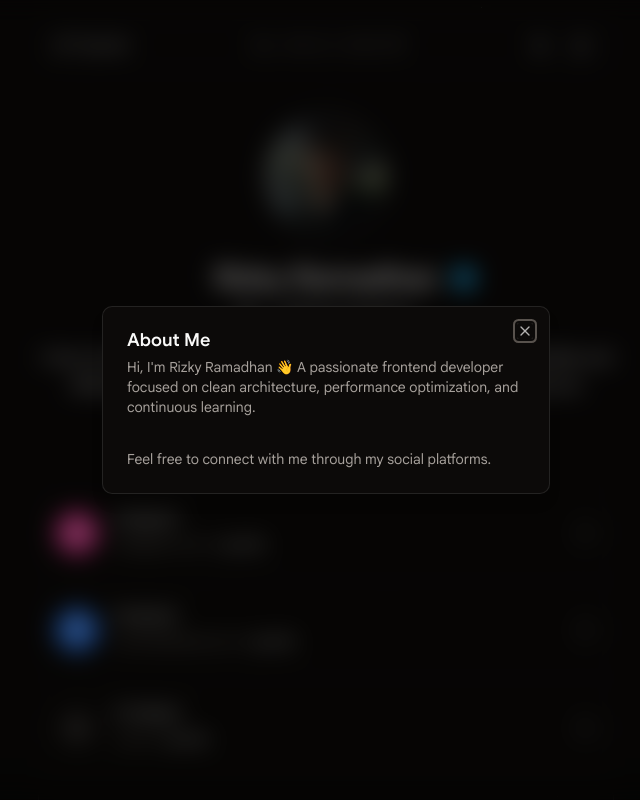
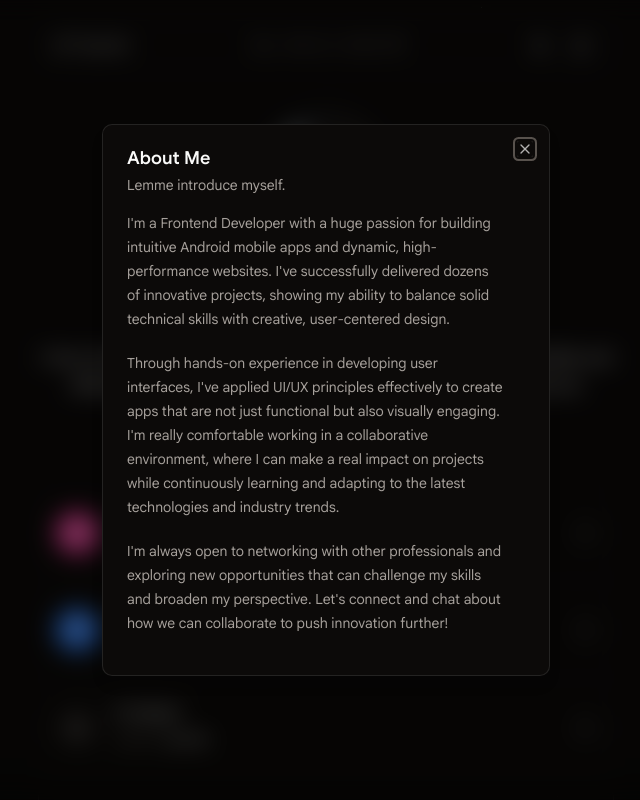
Before and after one commit to ryzmdn/ryzmdn-linkbio, a React (Vite) app: page / in a window 1280 px wide. Both pictures are taken after a click on the button 640 px from the left and 176 px from the top of the page. Shown: the top 800 px of the page, without its empty margins (314-954 px from the left). Built offline with nearby package versions, Linux system fonts and the light colour scheme; a web font is replaced by a local one.

Commit message:
feat: added dialogue content about me and scroll adjustments

```diff
--- /dev/null
+++ b/src/components/dialog-about.tsx
@@ -0,0 +1,60 @@
+import type { ReactNode } from "react";
+import { Button } from "./ui/button";
+import {
+  Dialog,
+  DialogContent,
+  DialogHeader,
+  DialogTitle,
+  DialogDescription,
+  DialogTrigger,
+} from "@/components/ui/dialog";
+import { ScrollArea } from "./ui/scroll-area";
+
+export function DialogAbout({ children }: Readonly<{ children: ReactNode }>) {
+  return (
+    <Dialog>
+      <DialogTrigger asChild>
+        <Button
+          variant="outline"
+          className="relative block group size-32 mx-auto p-1! rounded-full"
+        >
+          {children}
+        </Button>
+      </DialogTrigger>
+
+      <DialogContent className="sm:max-w-md">
+        <DialogHeader>
+          <DialogTitle>About Me</DialogTitle>
+          <DialogDescription>Lemme introduce myself.</DialogDescription>
+        </DialogHeader>
+
+        <ScrollArea className="max-h-[55dvh] pr-5">
+          <div className="text-sm/6 text-muted-foreground space-y-5">
+            <p>
+              I&apos;m a Frontend Developer with a huge passion for building
+              intuitive Android mobile apps and dynamic, high-performance
+              websites. I&apos;ve successfully delivered dozens of innovative
+              projects, showing my ability to balance solid technical skills
+              with creative, user-centered design.
+            </p>
+            <p>
+              Through hands-on experience in developing user interfaces,
+              I&apos;ve applied UI/UX principles effectively to create apps that
+              are not just functional but also visually engaging. I&apos;m
+              really comfortable working in a collaborative environment, where I
+              can make a real impact on projects while continuously learning and
+              adapting to the latest technologies and industry trends.
+            </p>
+            <p>
+              I&apos;m always open to networking with other professionals and
+              exploring new opportunities that can challenge my skills and
+              broaden my perspective. Let&apos;s connect and chat about how we
+              can collaborate to push innovation further!
+            </p>
+            <p>Feel free to connect with me through my social platforms.</p>
+          </div>
+        </ScrollArea>
+      </DialogContent>
+    </Dialog>
+  );
+}
--- /dev/null
+++ b/src/components/ui/scroll-area.tsx
@@ -0,0 +1,56 @@
+import * as React from "react"
+import { ScrollArea as ScrollAreaPrimitive } from "radix-ui"
+
+import { cn } from "@/lib/utils"
+
+function ScrollArea({
+  className,
+  children,
+  ...props
+}: React.ComponentProps<typeof ScrollAreaPrimitive.Root>) {
+  return (
+    <ScrollAreaPrimitive.Root
+      data-slot="scroll-area"
+      className={cn("relative", className)}
+      {...props}
+    >
+      <ScrollAreaPrimitive.Viewport
+        data-slot="scroll-area-viewport"
+        className="focus-visible:ring-ring/50 size-full rounded-[inherit] transition-[color,box-shadow] outline-none focus-visible:ring-[3px] focus-visible:outline-1"
+      >
+        {children}
+      </ScrollAreaPrimitive.Viewport>
+      <ScrollBar />
+      <ScrollAreaPrimitive.Corner />
+    </ScrollAreaPrimitive.Root>
+  )
+}
+
+function ScrollBar({
+  className,
+  orientation = "vertical",
+  ...props
+}: React.ComponentProps<typeof ScrollAreaPrimitive.ScrollAreaScrollbar>) {
+  return (
+    <ScrollAreaPrimitive.ScrollAreaScrollbar
+      data-slot="scroll-area-scrollbar"
+      orientation={orientation}
+      className={cn(
+        "flex touch-none p-px transition-colors select-none",
+        orientation === "vertical" &&
+          "h-full w-2.5 border-l border-l-transparent",
+        orientation === "horizontal" &&
+          "h-2.5 flex-col border-t border-t-transparent",
+        className
+      )}
+      {...props}
+    >
+      <ScrollAreaPrimitive.ScrollAreaThumb
+        data-slot="scroll-area-thumb"
+        className="bg-border relative flex-1 rounded-full"
+      />
+    </ScrollAreaPrimitive.ScrollAreaScrollbar>
+  )
+}
+
+export { ScrollArea, ScrollBar }
--- a/src/page.tsx
+++ b/src/page.tsx
@@ -5,16 +5,8 @@ import { socials } from "./constants/socials";
 import { SocialCard } from "./components/card-social";
 import { BadgeVerified } from "./components/badge-verified";
 import { AnimateBlur } from "./components/ui/animate-blur";
-import { Button } from "./components/ui/button";
-import {
-  Dialog,
-  DialogContent,
-  DialogHeader,
-  DialogTitle,
-  DialogDescription,
-  DialogTrigger,
-} from "@/components/ui/dialog";
 import Picture from "@/assets/images/picture.webp";
+import { DialogAbout } from "./components/dialog-about";
 
 export default function Home() {
   const excluded: string[] = ["Email", "Whatsapp"];
@@ -22,12 +14,7 @@ export default function Home() {
   return (
     <Layout>
       <section className="w-full bg-transparent pt-28 pb-16">
-        <Dialog>
-          <DialogTrigger asChild>
-            <Button
-              variant="outline"
-              className="relative block group size-32 mx-auto p-1! rounded-full"
-            >
+        <DialogAbout>
           <div className="shrink-0 size-full overflow-hidden rounded-full transition-all duration-300 group-hover:brightness-50">
             <img
               src={Picture}
@@ -42,24 +29,7 @@ export default function Home() {
               <ArrowRight className="size-full text-stone-200" />
             </div>
           </div>
-            </Button>
-          </DialogTrigger>
-
-          <DialogContent className="sm:max-w-md">
-            <DialogHeader>
-              <DialogTitle>About Me</DialogTitle>
-              <DialogDescription>
-                Hi, I'm Rizky Ramadhan 👋 A passionate frontend developer
-                focused on clean architecture, performance optimization, and
-                continuous learning.
-              </DialogDescription>
-            </DialogHeader>
-
-            <div className="pt-4 text-sm text-muted-foreground">
-              Feel free to connect with me through my social platforms.
-            </div>
-          </DialogContent>
-        </Dialog>
+        </DialogAbout>
 
         <div className="w-full text-center">
           <AnimateBlur
```
Lines whose indentation alone changed are shown as unchanged.
